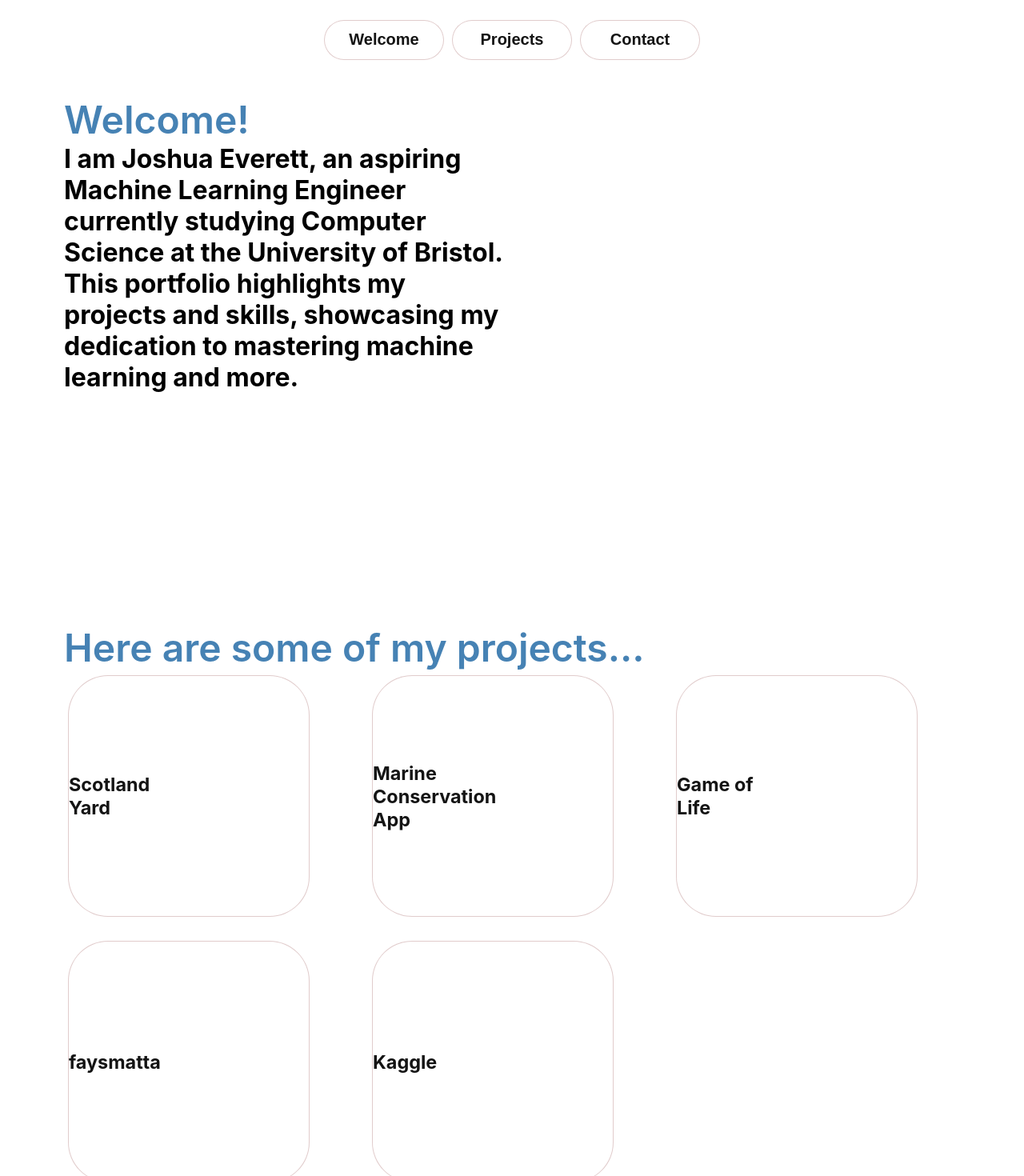
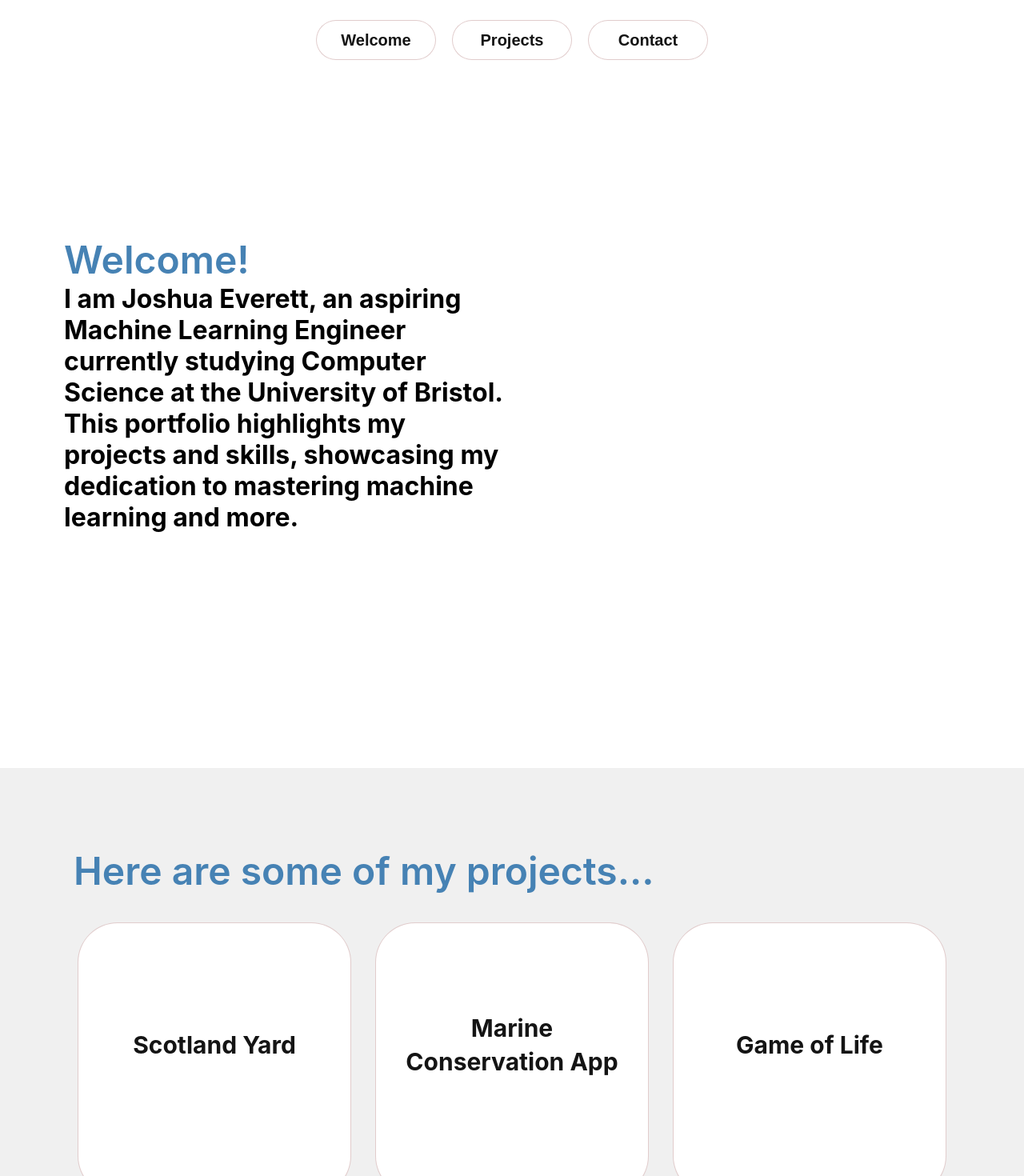
Before and after one commit to everettmakes/portfolio, a React (Create React App) app in the folder portfolio-app/: page / in a window 1280 px wide. Shown: the top 1470 px of the page at 80% size. Built offline with nearby package versions, Linux system fonts and the light colour scheme.

Commit message:
really good page layout

```diff
--- a/portfolio-app/src/App.css
+++ b/portfolio-app/src/App.css
@@ -1,13 +1,13 @@
+/* General Body Styling */
 body {
   margin: 0;
-    font-family: -apple-system, BlinkMacSystemFont,
-        "Segoe UI", "Roboto", "Oxygen", "Ubuntu",
-        "Cantarell", "Fira Sans", "Droid Sans",
-        "Helvetica Neue", sans-serif;
+  font-family: -apple-system, BlinkMacSystemFont, "Segoe UI", "Roboto", "Oxygen",
+    "Ubuntu", "Cantarell", "Fira Sans", "Droid Sans", "Helvetica Neue", sans-serif;
   -webkit-font-smoothing: antialiased;
   -moz-osx-font-smoothing: grayscale;
 }
 
+/* Button Styling */
 .myButton {
   background-color: white;
   border: 1px solid rgba(205, 171, 171, 0.6);
@@ -17,60 +17,59 @@ body {
   border-radius: 50px;
   cursor: pointer;
   color: #141414;
-    float: center;
   margin: 5px;
   height: 50px;
   width: 150px;
-    opacity: 1;
-    transition-duration: 0.3s;
+  transition: background-color 0.3s ease; /* Simplified transition */
 }
 
 .myButton:hover {
   background-color: skyblue;
 }
 
+/* Code block styling */
 code {
-    font-family: source-code-pro, Menlo, Monaco, Consolas,
-        "Courier New", monospace;
+  font-family: source-code-pro, Menlo, Monaco, Consolas, "Courier New", monospace;
 }
 
-#welcome {
-    margin-top: 40px;
-    font-size: 2rem;
-    text-align: left;
-    padding: 80px;
-    margin-bottom: 500px;
+/* Section Styling */
+section {
+  height: 100vh; /* Full viewport height */
+  display: flex;
+  justify-content: center;
+  align-items: center;
+  scroll-snap-align: start; /* For smooth snapping */
 }
 
-#welcomeText {
-  float: left;
-  width: 50%;
-  font-size: 2rem;
-  color: black;
+#welcomeSection {
+  padding: 80px;
+  text-align: left;
 }
 
-#keyWord {
-  color: steelblue;
-  font-size: 3rem;
-  font-weight: 600;
-}
-
-#projects {
-    margin-top: 500px;
-    font-size: 3rem;
-    font-weight: 800;
-    text-align: left;
+#projectsSection {
+  background-color: #f0f0f0; /* Optional: Different background for visibility */
   padding: 80px;
 }
 
-#contact {
-    margin-top: 500px;
-    font-size: 3rem;
-    font-weight: 800;
-    text-align: left;
+#contactSection {
+  background-color: #e0e0e0; /* Optional: Different background for visibility */
   padding: 80px;
 }
 
+/* Floating button styling */
+.floating-buttons {
+  position: fixed;
+  top: 20px; /* Position at the top */
+  left: 50%; /* Position at the left center */
+  transform: translateX(-50%); /* Center horizontally */
+  display: flex;
+  flex-direction: row; /* Arrange buttons in a row */
+  gap: 10px; /* Space between buttons */
+  z-index: 1000; /* Ensure it sits above other content */
+}
+
+
+/* Animation for Sticky Header */
 @keyframes fadeInDown {
   0% {
     opacity: 0;
@@ -82,11 +81,42 @@ code {
   }
 }
 
+/* Sticky Header Styling */
 .sticky {
   position: fixed;
   top: 0;
   width: 100%;
-    animation-duration: 0.7s;
-    animation-name: fadeInDown;
-    animation-timing-function: ease-out;
+  animation: fadeInDown 0.7s ease-out;
 }
+
+/* Key Word Styling */
+#keyWord {
+  color: steelblue;
+  font-size: 3rem;
+  font-weight: 600;
+}
+
+/* Welcome Section Text Styling */
+#welcomeText {
+  float: left;
+  width: 50%;
+  font-size: 2rem;
+  color: black;
+}
+
+/* Projects Section Text Styling */
+#projects {
+  margin-top: 50px;
+  font-size: 3rem;
+  font-weight: 800;
+  text-align: left;
+}
+
+/* Contact Section Text Styling */
+#contact {
+  margin-top: 250px;
+  font-size: 3rem;
+  font-weight: 800;
+  text-align: left;
+  padding: 80px;
+}
--- a/portfolio-app/src/App.js
+++ b/portfolio-app/src/App.js
@@ -1,5 +1,4 @@
 import HomePage from "./home_page";
-import Header from "./navbar";
 import "./App.css";
 
 
@@ -7,7 +6,6 @@ import "./App.css";
 function App() {
   return (
     <div className="App">
-            <Header />
             <HomePage />
     </div>
   );
--- a/portfolio-app/src/home_page.jsx
+++ b/portfolio-app/src/home_page.jsx
@@ -1,5 +1,25 @@
 import React from "react";
 import ProjectsGrid from "./projects_grid";
+import "./App.css";
+
+const Navbar = () => {
+    const scrollToSection = (id) => {
+        document.getElementById(id).scrollIntoView({
+            behavior: 'smooth',
+            block: 'start',
+        });
+    };
+
+    return (
+        <nav>
+            <ul>
+                <li onClick={() => scrollToSection("welcomeSection")}>Welcome</li>
+                <li onClick={() => scrollToSection("projectsSection")}>Projects</li>
+                <li onClick={() => scrollToSection("contactSection")}>Contact</li>
+            </ul>
+        </nav>
+    );
+};
 
 const Welcome = () => {
     return (
@@ -34,11 +54,29 @@ const Contact = () => {
 };
 
 const HomePage = () => {
+    const scrollToSection = (id) => {
+        document.getElementById(id).scrollIntoView({
+            behavior: 'smooth',
+            block: 'start',
+        });
+    };
+
     return (
         <div>
-            <Welcome />
-            <Projects />
-            <Contact />
+            <section id="welcomeSection">
+                <Welcome />
+            </section>
+            <section id="projectsSection">
+                <Projects />
+            </section>
+            <section id="contactSection">
+                <Contact />
+            </section>
+            <div className="floating-buttons">
+                <button className="myButton" onClick={() => scrollToSection("welcomeSection")}>Welcome</button>
+                <button className="myButton" onClick={() => scrollToSection("projectsSection")}>Projects</button>
+                <button className="myButton" onClick={() => scrollToSection("contactSection")}>Contact</button>
+            </div>
         </div>
     );
 };
--- a/portfolio-app/src/navbar.jsx
+++ /dev/null
@@ -1,28 +0,0 @@
-import AnchorLink from "react-anchor-link-smooth-scroll";
-import React, { useState, useEffect } from 'react';
-
-const Header = () =>{
-    const [scroll, setScroll] = useState(false);
-    useEffect(() => {
-      window.addEventListener("scroll", () => {
-        setScroll(window.scrollY > 10);
-      });
-    });
-    return (
-      <header className={"header" + scroll ? "sticky" : ""}>
-      <h2 align="center">
-      <AnchorLink href="#welcome">
-          <button class="myButton">Welcome</button>
-      </AnchorLink>
-      <AnchorLink href="#projects">
-          <button class="myButton">Projects</button>
-      </AnchorLink>
-      <AnchorLink href="#contact">
-          <button class="myButton">Contact</button>
-      </AnchorLink>
-  </h2>
-      </header>
-    )
-  }
-
-  export default Header;
--- a/portfolio-app/src/projects.css
+++ b/portfolio-app/src/projects.css
@@ -1,4 +1,6 @@
+/* Grid layout */
 .projects-grid {
+  padding-top: 30px;
   display: grid;
   grid-template-columns: repeat(3, 1fr); /* 3 columns */
   gap: 20px;
@@ -7,43 +9,47 @@
   margin: 0 auto; /* Center the grid container in the viewport */
 }
 
+/* Styling for each project item */
 .project-item {
-/*
-    padding: 20px;
-    background-color: #f9f9f9;
-    border: 1px solid #ddd;
-    border-radius: 8px;
-    cursor: pointer;
-    transition: background-color 0.3s ease;
-    position: relative;
-    height: 180px; /* Fixed height to maintain the size
-    overflow: hidden;  Prevent overflow when description is hidden */
-
   background-color: white;
   border: 1px solid rgba(205, 171, 171, 0.6);
   font-weight: 600;
   font-size: 20px;
-    outline: none;
   border-radius: 50px;
   cursor: pointer;
   color: #141414;
-    float: center;
   margin: 5px;
   height: 300px;
   width: 300px;
   opacity: 1;
-    transition-duration: 0.3s;
+  transition: transform 0.3s ease, background-color 0.3s ease;
   display: flex;
-
-    justify-content: center; /* Horizontal centering */
-    align-items: center;     /* Vertical centering */
+  flex-direction: column;
+  justify-content: center; /* Centers title and description */
+  align-items: center;
+  text-align: center;
+  padding: 20px;
+  overflow: hidden; /* Prevent content overflow */
 }
 
+/* Hover effect */
 .project-item:hover {
   background-color: skyblue;
+  transform: scale(1.05); /* Slight enlargement on hover */
 }
 
-/* Reserve space for the description but keep it hidden */
+/* Project title styling */
+.project-item h3 {
+  font-size: 1.5em;
+  margin: 0;
+  line-height: 1.4em;
+  flex-grow: 1;
+  display: flex;
+  align-items: center;
+  justify-content: center;
+}
+
+/* Hidden description before hover */
 .project-description {
   opacity: 0;
   max-height: 0;
@@ -52,23 +58,15 @@
   color: #555;
 }
 
-/* When hovering over the item, reveal the description */
+/* Show description on hover */
 .project-item:hover .project-description {
   opacity: 1;
-  max-height: 100px; /* Ensure the description fits within the reserved space */
+  max-height: 100px; /* Show description on hover */
 }
 
-h3 {
-  left: 250;
-}
-
-.click-info {
-  font-size: 0.9em;
-  color: #888;
-}
-
+/* Media query for mobile devices */
 @media (max-width: 768px) {
   .projects-grid {
-    grid-template-columns: 1fr; /* Stack on mobile */
+    grid-template-columns: 1fr; /* Stack items on smaller screens */
   }
 }
--- a/portfolio-app/src/projects_grid.jsx
+++ b/portfolio-app/src/projects_grid.jsx
@@ -6,7 +6,7 @@ const projectData = [
     id: 1,
     title: "Scotland Yard",
     description: "I completed this coursework in Java",
-    url: "private", // Simulating private link
+    url: "https://github.com/joshever/SY",
   },
   {
     id: 2,
@@ -22,12 +22,6 @@ const projectData = [
   },
   {
     id: 4,
-    title: "faysmatta",
-    description: "This is a full stack MERN app",
-    url: "https://example.com/faysmatta", // Public link
-  },
-  {
-    id: 5,
     title: "Kaggle",
     description: "Here you can see my data science activities on Kaggle",
     url: "https://kaggle.com", // Public link
@@ -44,7 +38,11 @@ const Project = ({ project }) => {
   };
 
   return (
-    <div className="project-item" onClick={handleClick}>
+    <div
+      className={`project-item ${project.url === "private" ? "private" : ""}`}
+      onClick={handleClick}
+      aria-label={`View details of ${project.title}`}
+    >
       <h3>{project.title}</h3>
       <p className="project-description">{project.description}</p>
     </div>
```
Lines whose indentation alone changed are shown as unchanged.
